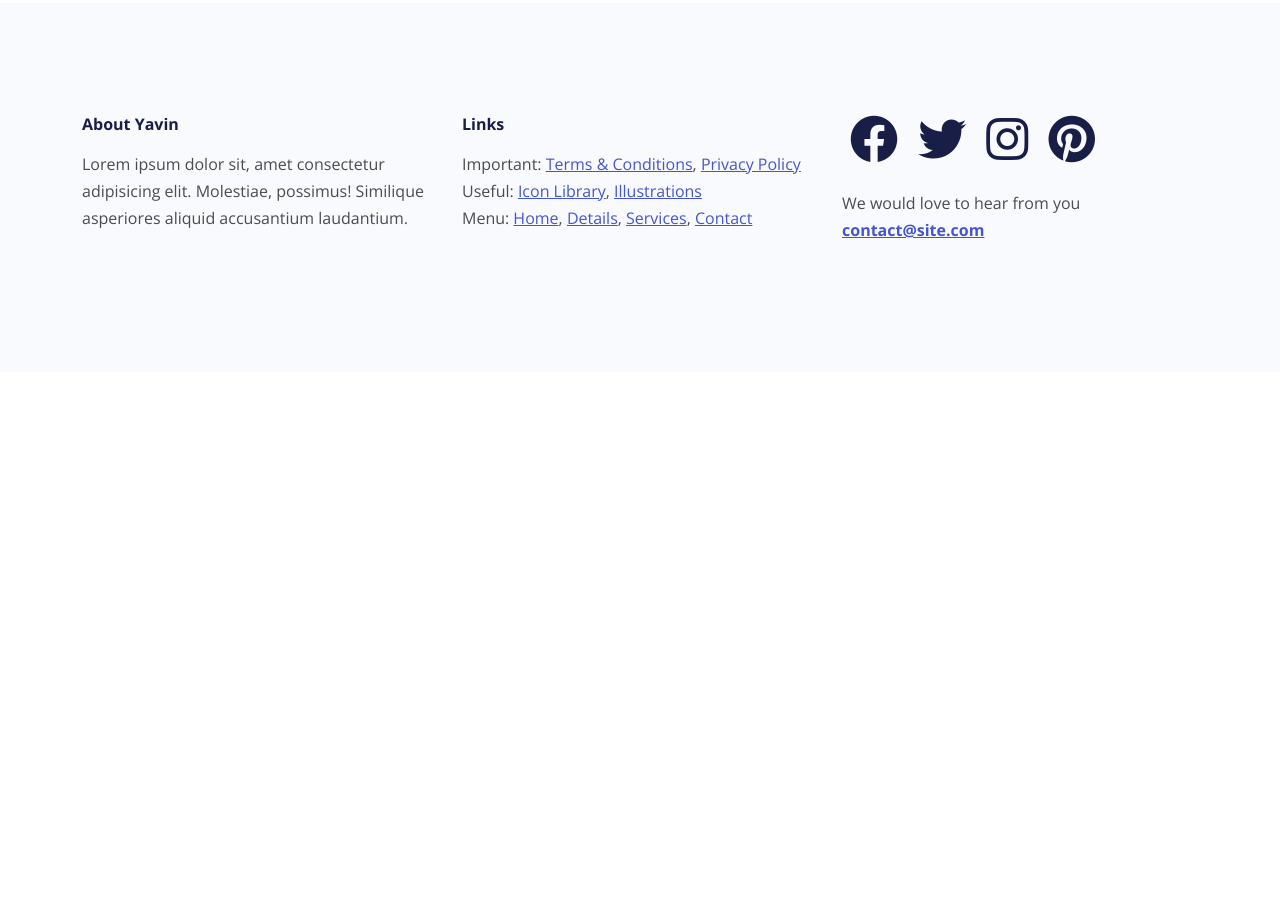
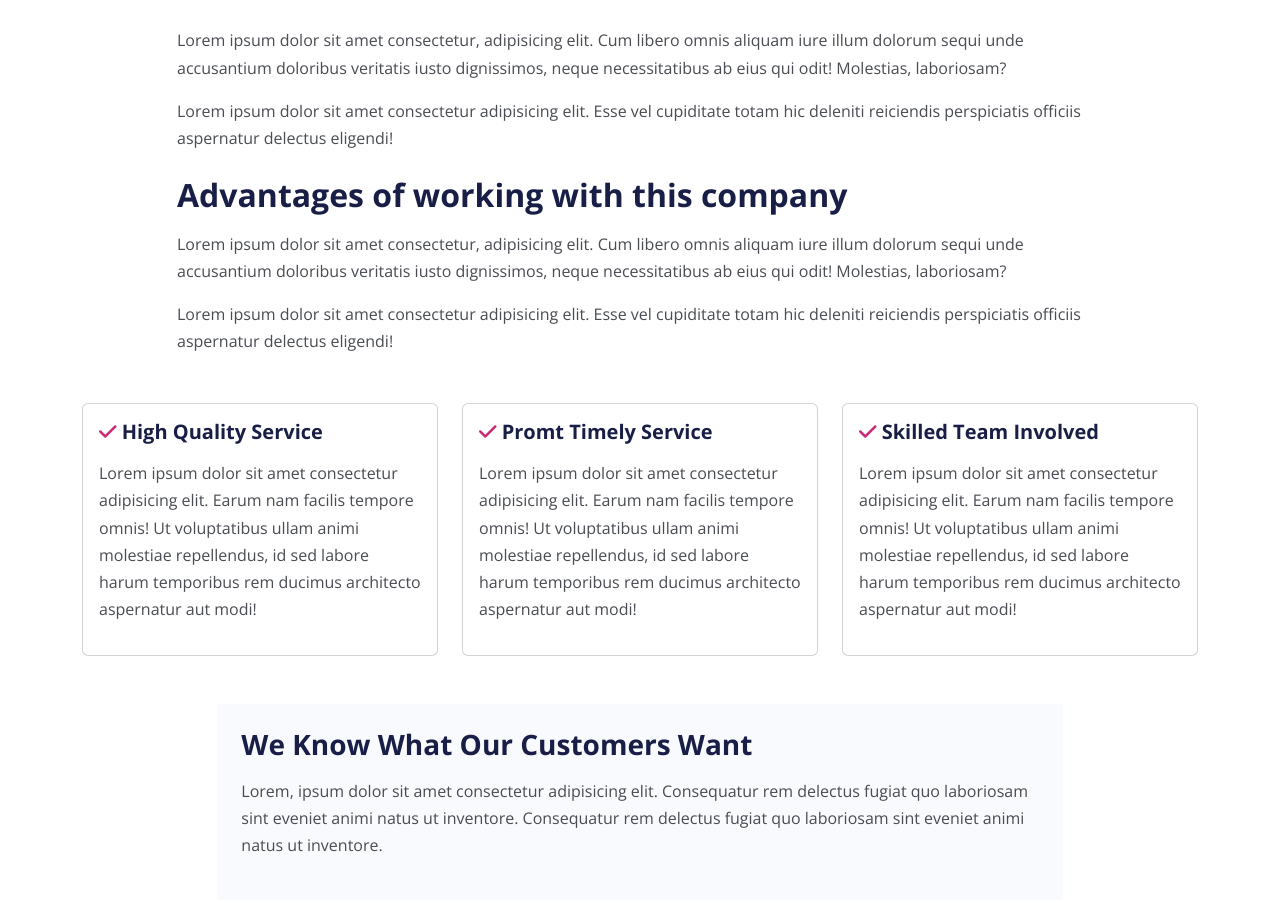
Before and after one commit to nataliestorozhuk/yavin-website, a website: page article.html in a window 1280 px wide. Shown: the part 1116-2019 px from the top of the page. Before the commit the page ends 1488 px from the top, so only its background shows below. Drawn offline with nearby package versions, Linux system fonts and the light colour scheme; files that its build step writes are made by us from their sources.

Commit message:
completed yavin-website

```diff
--- a/article.html
+++ b/article.html
@@ -20,7 +20,7 @@
     <!-- Navigation -->
     <nav class="navbar navbar-expand-lg sticky-top navbar-light">
       <div class="container">
-        <a class="navbar-brand" href="#">
+        <a class="navbar-brand" href="index.html">
           <img src="images/logo.svg" alt="" width="124" />
         </a>
         <button
@@ -37,7 +37,7 @@
         <div class="collapse navbar-collapse" id="navbarNavDropdown">
           <ul class="navbar-nav ms-auto">
             <li class="nav-item">
-              <a class="nav-link" aria-current="page" href="#">Home</a>
+              <a class="nav-link" aria-current="page" href="index.html">Home</a>
             </li>
             <li class="nav-item">
               <a class="nav-link" href="#details">Details</a>
@@ -67,13 +67,96 @@
     </div>
 </header>
 
-
     <!-- Image -->
     <section>
         <div class="container">
             <img src="images/article-details-large.jpg" alt="" class="w-100 my-6">
         </div>
     </section>
+
+      <!-- Basic Text -->
+      <section class="pt-4">
+        <div class="container">
+            <div class="row">
+                <div class="col-lg-10 offset-lg-1">
+                    <p>Lorem ipsum dolor sit amet consectetur, adipisicing elit.
+                        Cum libero omnis aliquam iure illum dolorum sequi unde accusantium doloribus
+                        veritatis iusto dignissimos, neque necessitatibus ab eius qui odit! Molestias, laboriosam?</p>
+                        <p class="mb-4">
+                            Lorem ipsum dolor sit amet consectetur adipisicing elit.
+                            Esse vel cupiditate totam hic deleniti reiciendis perspiciatis officiis
+                            aspernatur delectus eligendi!
+                        </p>
+                        <h2 class="mb-3">Advantages of working with this company</h2>
+                        <p>Lorem ipsum dolor sit amet consectetur, adipisicing elit.
+                            Cum libero omnis aliquam iure illum dolorum sequi unde accusantium doloribus
+                            veritatis iusto dignissimos, neque necessitatibus ab eius qui odit! Molestias, laboriosam?</p>
+                            <p class="mb-4">
+                                Lorem ipsum dolor sit amet consectetur adipisicing elit.
+                                Esse vel cupiditate totam hic deleniti reiciendis perspiciatis officiis
+                                aspernatur delectus eligendi!
+                            </p>
+                </div>
+            </div>
+        </div>
+      </section>
+
+      <!-- Cards -->
+      <section class="my-4">
+        <div class="container">
+            <div class="row">
+                <div class="col-md-4">
+                    <div class="card">
+                        <div class="card-body">
+                            <h5><i class="fas fa-check text-secondary"></i> High Quality Service</h5>
+                            <p>Lorem ipsum dolor sit amet consectetur adipisicing elit.
+                                Earum nam facilis tempore omnis! Ut voluptatibus ullam animi
+                                molestiae repellendus, id sed labore harum temporibus rem
+                                ducimus architecto aspernatur aut modi!</p>
+                        </div>
+                    </div>
+                </div>
+                <div class="col-md-4">
+                    <div class="card">
+                        <div class="card-body">
+                            <h5><i class="fas fa-check text-secondary"></i> Promt Timely Service</h5>
+                            <p>Lorem ipsum dolor sit amet consectetur adipisicing elit.
+                                Earum nam facilis tempore omnis! Ut voluptatibus ullam animi
+                                molestiae repellendus, id sed labore harum temporibus rem
+                                ducimus architecto aspernatur aut modi!</p>
+                        </div>
+                    </div>
+                </div>
+                <div class="col-md-4">
+                    <div class="card">
+                        <div class="card-body">
+                            <h5><i class="fas fa-check text-secondary"></i> Skilled Team Involved</h5>
+                            <p>Lorem ipsum dolor sit amet consectetur adipisicing elit.
+                                Earum nam facilis tempore omnis! Ut voluptatibus ullam animi
+                                molestiae repellendus, id sed labore harum temporibus rem
+                                ducimus architecto aspernatur aut modi!</p>
+                        </div>
+                    </div>
+                </div>
+            </div>
+        </div>
+      </section>
+
+      <!-- Gray Box -->
+      <section class="my-5">
+        <div class="row">
+            <div class="col-lg-8 offset-lg-2">
+                <div class="card bg-light rounded-0 border-0 fs-6">
+                    <div class="card-body p-4">
+                        <h3>We Know What Our Customers Want</h3>
+                        <p>Lorem, ipsum dolor sit amet consectetur adipisicing elit. Consequatur rem
+                            delectus fugiat quo laboriosam sint eveniet animi natus ut inventore. Consequatur rem
+                            delectus fugiat quo laboriosam sint eveniet animi natus ut inventore.</p>
+                    </div>
+                </div>
+            </div>
+        </div>
+      </section>
 
   </body>
 </html>
```
